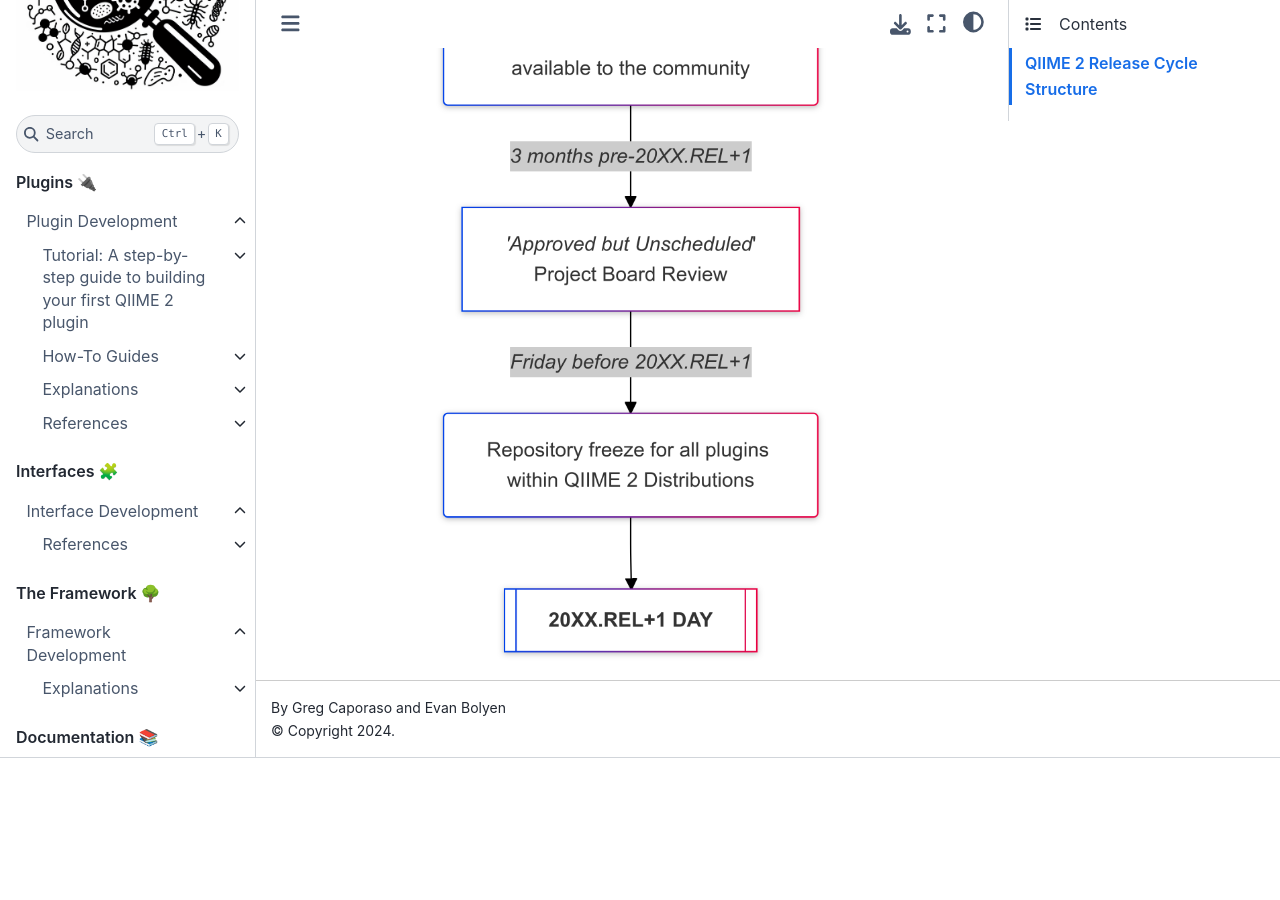
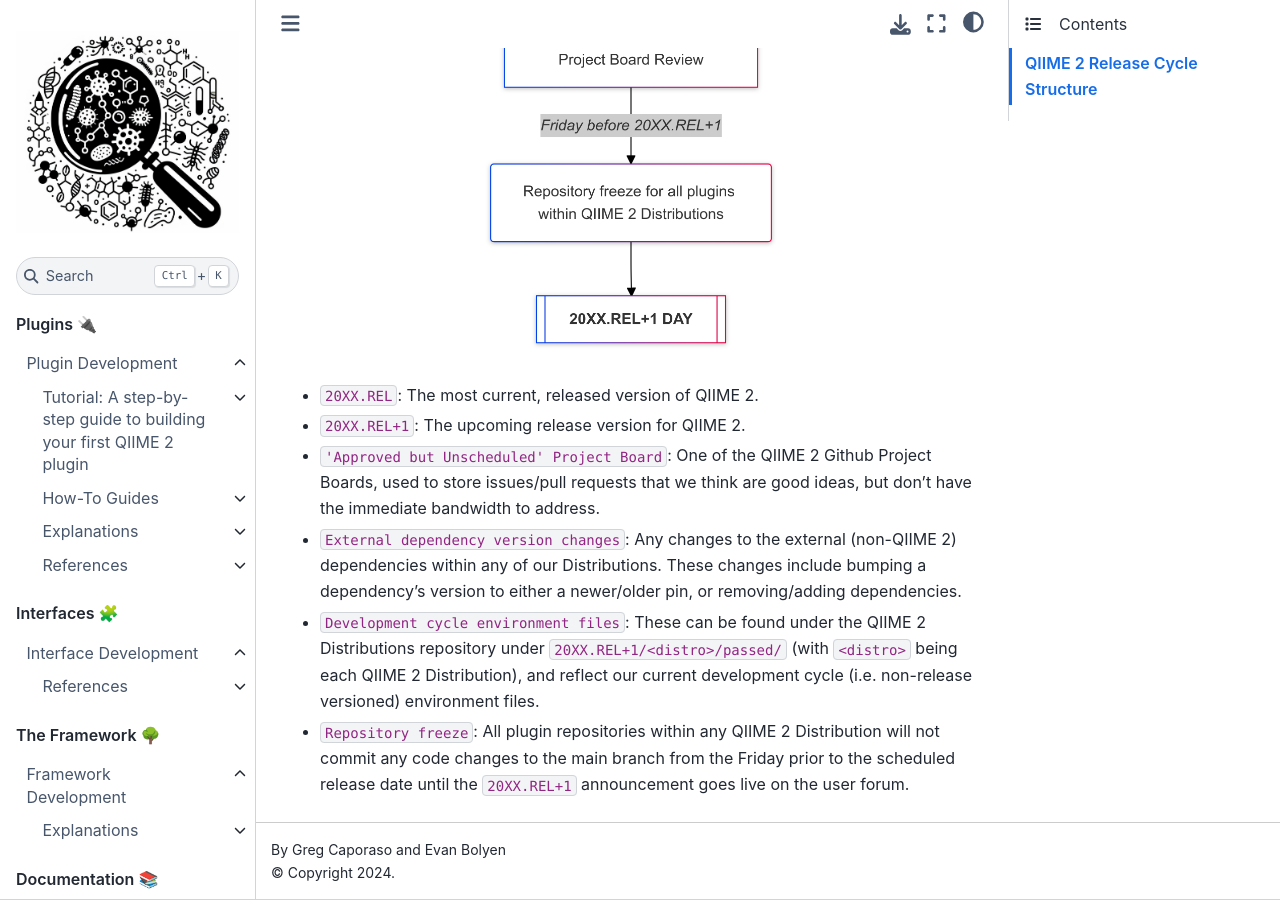
Before and after one commit to caporaso-lab/developing-with-qiime2, a Jupyter Book: the page built from book/framework/references/dev-cycle-structure.md, in a window 1280 px wide and 900 px high, scrolled down 1275 px. Built offline with Jupyter Book 1.0.4 settings and Sphinx 7.4.7 and the Sphinx Book theme 1.1.4, drawn with Linux system fonts in a browser that asks for light colours; pages that are not in the unit, such as notebooks, are missing from menus; before the commit the page ends 2033 px from its top, so only the background shows below that.

Commit message:
add term definitions for release diagram

````diff
--- a/book/framework/references/dev-cycle-structure.md
+++ b/book/framework/references/dev-cycle-structure.md
@@ -11,7 +11,15 @@ This schedule provides us with ample development time between releases, and prov
 
 The following diagram outlines relevant timepoints between each release, with terms defined below.
 
-```{image} ../../_static/q2-dev-cycle-diagram.png
+```{figure} ../images/q2-dev-cycle-diagram.png
 :align: center
-:width: 400
+:width: 300
 ```
+
+
+- `20XX.REL`: The most current, released version of QIIME 2.
+- `20XX.REL+1`: The upcoming release version for QIIME 2.
+- `'Approved but Unscheduled' Project Board`: One of the QIIME 2 Github Project Boards, used to store issues/pull requests that we think are good ideas, but don't have the immediate bandwidth to address.
+- `External dependency version changes`: Any changes to the external (non-QIIME 2) dependencies within any of our Distributions. These changes include bumping a dependency's version to either a newer/older pin, or removing/adding dependencies.
+- `Development cycle environment files`: These can be found under the QIIME 2 Distributions repository under `20XX.REL+1/<distro>/passed/` (with `<distro>` being each QIIME 2 Distribution), and reflect our current development cycle (i.e. non-release versioned) environment files.
+- `Repository freeze`: All plugin repositories within any QIIME 2 Distribution will not commit any code changes to the main branch from the Friday prior to the scheduled release date until the `20XX.REL+1` announcement goes live on the user forum.
````
Also changed, not shown: book/framework/images/q2-dev-cycle-diagram.png (renamed from book/_static/q2-dev-cycle-diagram.png).
